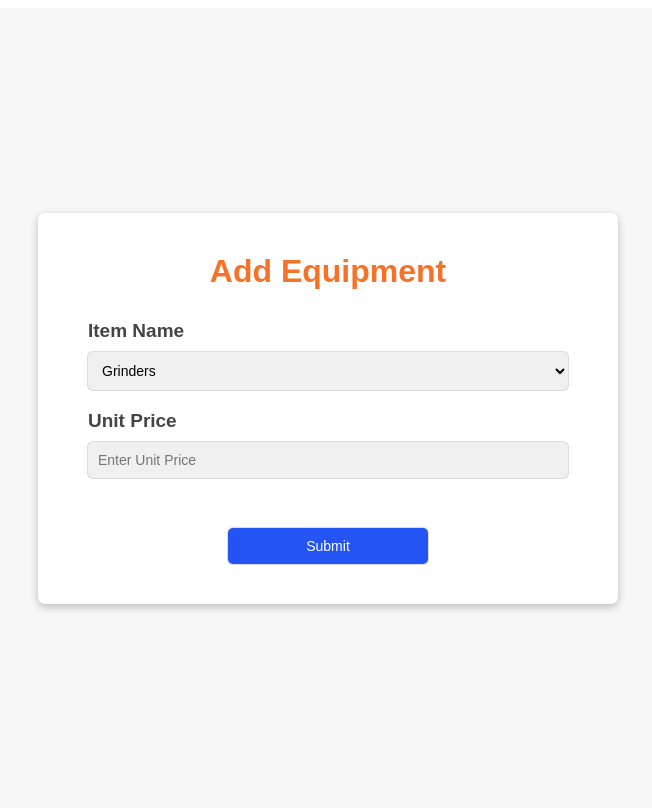
After one commit to PureX-Solution/Thisara-2022-11-26, a PHP site: page /components/add_equipment.php in a window 1280 px wide. The commit adds this page. Shown: the whole page, without its empty margins (320-972 px from the left). Run offline with PHP 8.4, Linux system fonts and the light colour scheme.

Commit message:
Finish add item section

```diff
--- /dev/null
+++ b/Admin/components/add_equipment.php
@@ -0,0 +1,111 @@
+<!DOCTYPE html>
+<html lang="en">
+<head>
+    <title>Add Equipment</title>
+    <style>
+        html{
+            width: 100vw;
+            height: 100vh;
+            overflow: hidden;
+        }
+        .container{
+            width: 100vw;
+            height: 100vh;
+            overflow-x: hidden;
+            display: flex;
+            align-items: center;
+            justify-content: center;
+            font-family: Arial, Helvetica, sans-serif;
+            background-color: rgb(247, 247, 247);
+        }
+        form{
+            box-shadow: rgba(0, 0, 0, 0.24) 0px 3px 8px;
+            width: 500px;
+            height: fit-content;
+            padding: 20px 40px;
+            background-color: rgb(255, 255, 255);
+            border-radius: 7px;
+        }
+
+        h1{
+            text-align: center;
+            color: rgb(245, 115, 40);
+            margin: 20px auto;
+        }
+
+        .nameUnitPrice{
+            display: flex;
+            flex-direction: column;
+            padding: 10px;
+        }
+
+        input, select{
+            padding: 10px;
+            border-radius: 5px;
+            border: none;
+            background-color: rgb(240, 240, 240);
+            box-shadow: rgba(0, 0, 0, 0.02) 0px 1px 3px 0px, rgba(27, 31, 35, 0.15) 0px 0px 0px 1px;
+            padding: auto 10px;
+            font-size: 14px;
+        }
+
+        label{
+            font-size: 19px;
+            padding-bottom: 10px;
+            font-weight: 600;
+            color: rgb(68, 68, 68);
+        }
+
+        .btn{
+            display: flex;
+            justify-content: center;
+            margin-top: 40px;
+        }
+
+        .btn input{
+            width: 200px;
+            text-align: center;
+            background-color: rgb(36, 84, 243);
+            margin-bottom: 20px;
+            color: #fff;
+            cursor: pointer;
+        }
+        .btn input:hover{
+            background-color: rgb(38, 0, 255);
+            color: #fff
+        }
+    </style>
+</head>
+<body>
+    <div class="container">
+        <form action="./submit_add_item.php" method="POST">
+            <h1>Add Equipment</h1>
+
+            <div class="innerContainer">
+                <div class="name nameUnitPrice">
+                    <label for="type">Item Name</label>
+                    <select name="Type" id="type">
+                        <option value="Grinders" selected>Grinders</option>
+                        <option value="Drill Machine">Drill Machine</option>
+                        <option value="Power Saws">Power Saws</option>
+                        <option value="Generators">Generators</option>
+                        <option value="Concrete Mix Machines">Concrete Mix Machines</option>
+                        <option value="Scaffolding">Scaffolding</option>
+                        <option value="Accrow Jack">Escrow Jack</option>
+                        <option value="Column Box">Column Box</option>
+                    </select>
+                </div>
+
+                <div class="price nameUnitPrice">
+                    <label for="price">Unit Price</label>
+                    <input type="number" required placeholder="Enter Unit Price" id="price" name="price">
+                </div>
+            </div>
+
+            <div class="btn">
+                <input type="submit" value="Submit" >
+            </div>
+        </form>
+    </div>
+</body>
+</html>
```
Also changed, not shown: Admin/components/submit_add_item.php (added, +32 -0 lines), Admin/index.php (+74 -27 lines).
